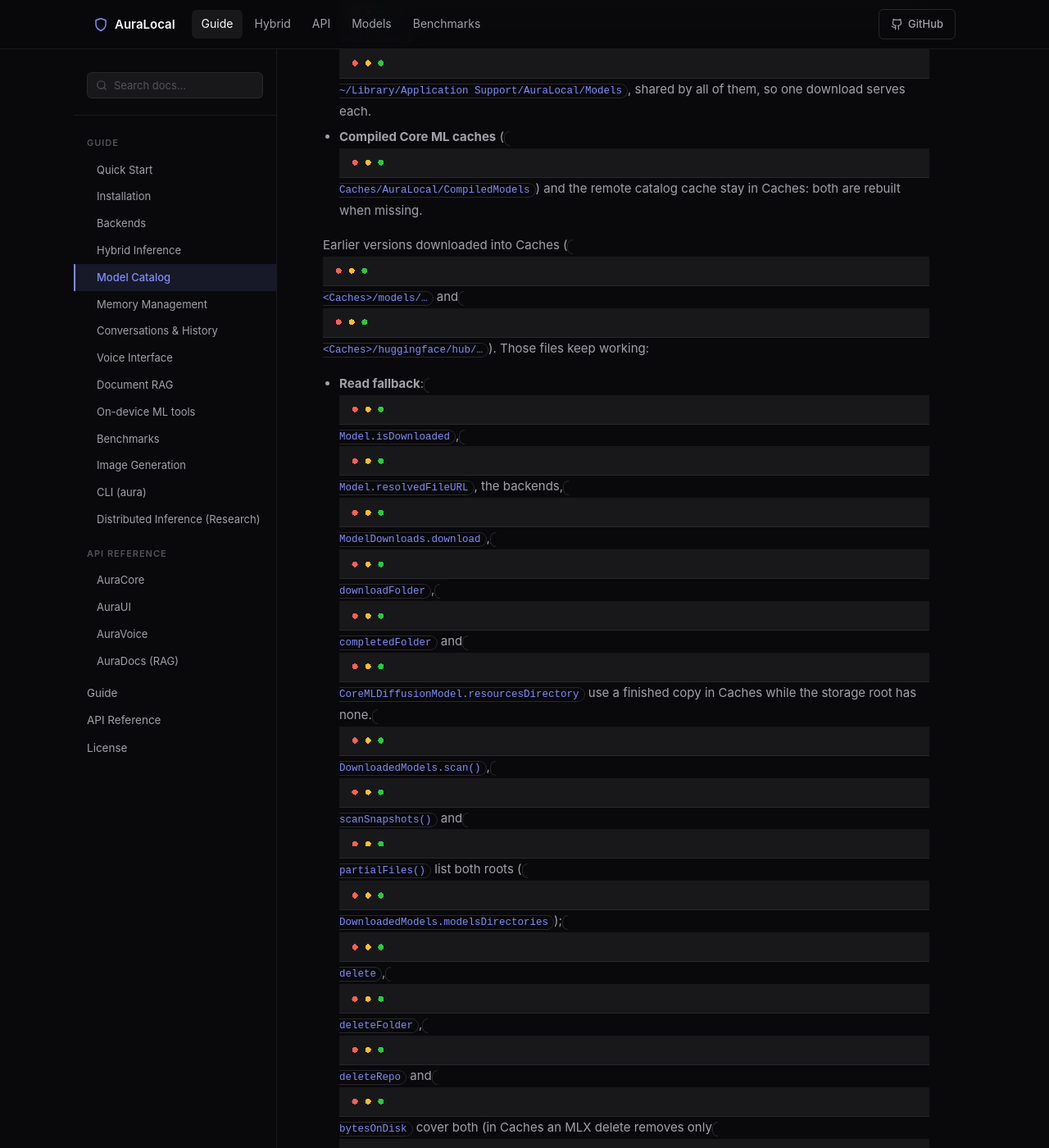
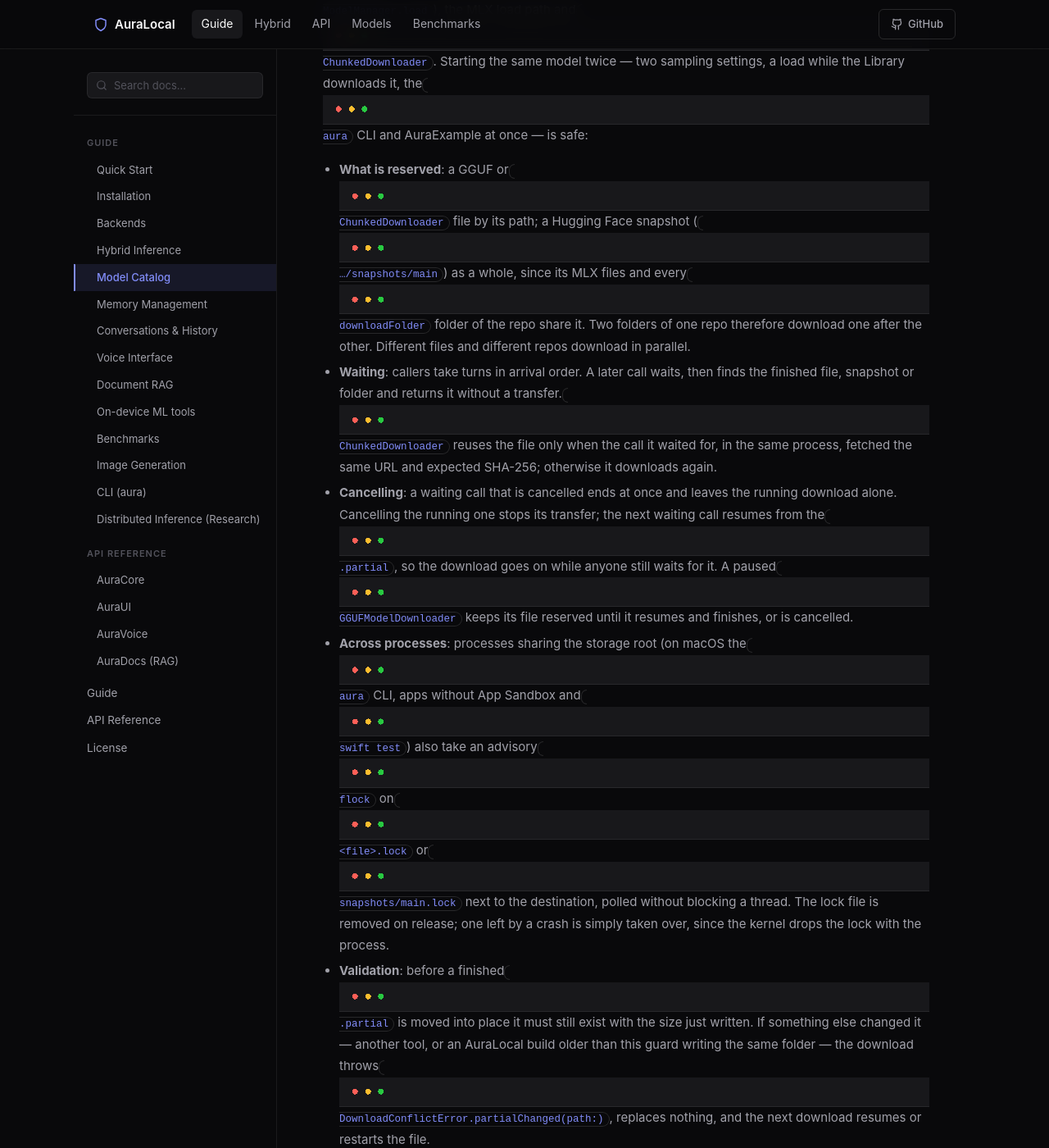
Before and after one commit to iOSDevC/AuraLocal, a Jekyll site: the page built from docs/guide/models.md, in a window 1280 px wide and 1400 px high, scrolled down 51562 px. Shown: the whole window at 82% size. Built offline with Jekyll 4.4.1, drawn with Linux system fonts in a browser that asks for light colours; some of the changed text lies outside the part shown.

Commit message:
docs: describe how concurrent downloads of one model wait for each other
Co-Authored-By: Claude Opus 5.5 <noreply@anthropic.com>

```diff
--- a/docs/guide/models.md
+++ b/docs/guide/models.md
@@ -638,16 +638,44 @@ try ModelDownloads.delete(model)                                // file + .parti
   invalid token, no access, license not accepted), `notFound` (404, or `RepoNotFound` / `EntryNotFound` /
   `RevisionNotFound`), `notFoundOrPrivate` (an anonymous 401 with no error code: Hugging Face answers a missing,
   renamed or private repo the same way), `insufficientSpace`, `http`, `incompleteRepo`, `sizeMismatch`,
-  `unsupported`.
+  `unsupported`. `DownloadConflictError.partialChanged(path:)` when another writer changed a `.partial` (see
+  [Concurrent downloads](#concurrent-downloads)).
   An error response never becomes a model file.
 - **Token**: gated repos need a read token in the Keychain item that `ModelDownloads`, `GGUFModelDownloader`,
   `ChunkedDownloader` and `ModelCompatibilityChecker` read, as does AuraUI's `ModelSection` through `ModelDownloads` (the MLX load path does not; service
   `dev.auralocal.remote`, account `download.huggingface`): `KeychainDownloadAuth.saveHuggingFaceToken(_:)`,
   `deleteHuggingFaceToken()`, `hasHuggingFaceToken`. It is sent to `huggingface.co` / `hf.co` only, never to the
   CDN a file redirects to. On iOS the item belongs to the app that saved it.
-- **Limits**: one download at a time per model (do not run it and `GGUFModelDownloader` on the same model at
-  once); no background `URLSession`, so a transfer stops when the app is suspended and resumes from the partial
-  file later.
+- **Limits**: no background `URLSession`, so a transfer stops when the app is suspended and resumes from the
+  partial file later. `delete`, `deleteFolder` and `deleteRepo` do not wait for a running download; AuraUI refuses
+  them while one writes the files.
+
+### Concurrent downloads
+
+Two downloads that would write the same `.partial` files never run at once, whichever API starts them:
+`ModelDownloads.download` and `downloadFolder`, `GGUFModelDownloader` (the GGUF path of `ModelManager.load`), the
+MLX load path and `ChunkedDownloader`. Starting the same model twice — two sampling settings, a load while the
+Library downloads it, the `aura` CLI and AuraExample at once — is safe:
+
+- **What is reserved**: a GGUF or `ChunkedDownloader` file by its path; a Hugging Face snapshot
+  (`…/snapshots/main`) as a whole, since its MLX files and every `downloadFolder` folder of the repo share it. Two
+  folders of one repo therefore download one after the other. Different files and different repos download in
+  parallel.
+- **Waiting**: callers take turns in arrival order. A later call waits, then finds the finished file, snapshot or
+  folder and returns it without a transfer. `ChunkedDownloader` reuses the file only when the call it waited for, in
+  the same process, fetched the same URL and expected SHA-256; otherwise it downloads again.
+- **Cancelling**: a waiting call that is cancelled ends at once and leaves the running download alone. Cancelling
+  the running one stops its transfer; the next waiting call resumes from the `.partial`, so the download goes on
+  while anyone still waits for it. A paused `GGUFModelDownloader` keeps its file reserved until it resumes and
+  finishes, or is cancelled.
+- **Across processes**: processes sharing the storage root (on macOS the `aura` CLI, apps without App Sandbox and
+  `swift test`) also take an advisory `flock` on `<file>.lock` or `snapshots/main.lock` next to the destination,
+  polled without blocking a thread. The lock file is removed on release; one left by a crash is simply taken over,
+  since the kernel drops the lock with the process.
+- **Validation**: before a finished `.partial` is moved into place it must still exist with the size just
+  written. If something else changed it — another tool, or an AuraLocal build older than this guard writing the
+  same folder — the download throws `DownloadConflictError.partialChanged(path:)`, replaces nothing, and the next
+  download resumes or restarts the file.
 
 ### Where models are stored
 
```
Also changed, not shown: docs/api/core.md (+13 -3 lines), CHANGELOG.md.
